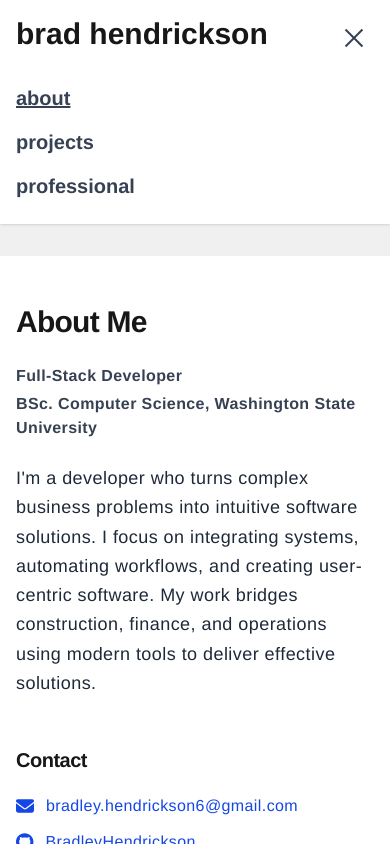
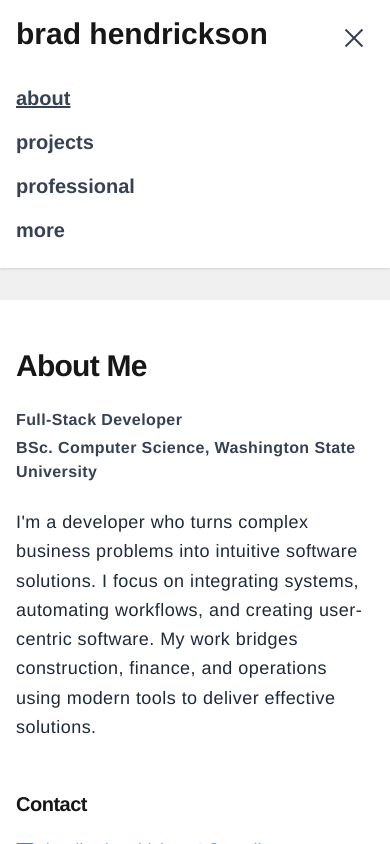
Before and after one commit to BradleyHendrickson/bradleyhendricksoncom, a Next.js app: page / in a window 390 px wide. Both pictures are taken after a click on the button "Toggle navigation menu". Shown: the top 844 px of the page. Built offline with nearby package versions, Linux system fonts and the light colour scheme.

Commit message:
add animation

```diff
--- a/src/app/page.js
+++ b/src/app/page.js
@@ -27,9 +27,9 @@ export default function Home() {
             aria-label="Toggle navigation menu"
             onClick={() => setMenuOpen((open) => !open)}
           >
-            <span className={`block w-6 h-0.5 bg-gray-700 mb-1 transition-all ${menuOpen ? "rotate-45 translate-y-1.5" : ""}`}></span>
-            <span className={`block w-6 h-0.5 bg-gray-700 mb-1 transition-all ${menuOpen ? "opacity-0" : ""}`}></span>
-            <span className={`block w-6 h-0.5 bg-gray-700 transition-all ${menuOpen ? "-rotate-45 -translate-y-1.5" : ""}`}></span>
+            <span className={`block w-6 h-0.5 bg-gray-700 mb-1 transition-all duration-300 ${menuOpen ? "rotate-45 translate-y-1.5" : ""}`}></span>
+            <span className={`block w-6 h-0.5 bg-gray-700 mb-1 transition-all duration-300 ${menuOpen ? "opacity-0" : ""}`}></span>
+            <span className={`block w-6 h-0.5 bg-gray-700 transition-all duration-300 ${menuOpen ? "-rotate-45 -translate-y-1.5" : ""}`}></span>
           </button>
           {/* Desktop nav */}
           <div className="space-x-6 hidden md:flex">
@@ -67,9 +67,14 @@ export default function Home() {
             </button>
           </div>
         </div>
-        {/* Mobile nav */}
-        {menuOpen && (
-          <div className="md:hidden px-4 pb-4">
+        {/* Mobile nav with animation */}
+        <div
+          className={`
+            md:hidden px-4 pb-4 overflow-hidden transition-all duration-300
+            ${menuOpen ? "max-h-96 opacity-100" : "max-h-0 opacity-0 pointer-events-none"}
+          `}
+          style={{ transitionProperty: "max-height, opacity" }}
+        >
           <button
             onClick={() => handleNavClick("about")}
             className={`block w-full text-left py-2 text-xl text-gray-700 hover:text-blue-500 font-bold ${
@@ -94,8 +99,15 @@ export default function Home() {
           >
             professional
           </button>
+          <button
+            onClick={() => handleNavClick("more")}
+            className={`block w-full text-left py-2 text-xl text-gray-700 hover:text-blue-500 font-bold ${
+              section === "more" ? "underline text-blue-500" : ""
+            }`}
+          >
+            more
+          </button>
         </div>
-        )}
       </nav>
 
       <div>
@@ -122,8 +134,6 @@ export default function Home() {
             <More />
           </section>
         )}
-
-
       </div>
     </main>
   );
```
Lines whose indentation alone changed are shown as unchanged.
